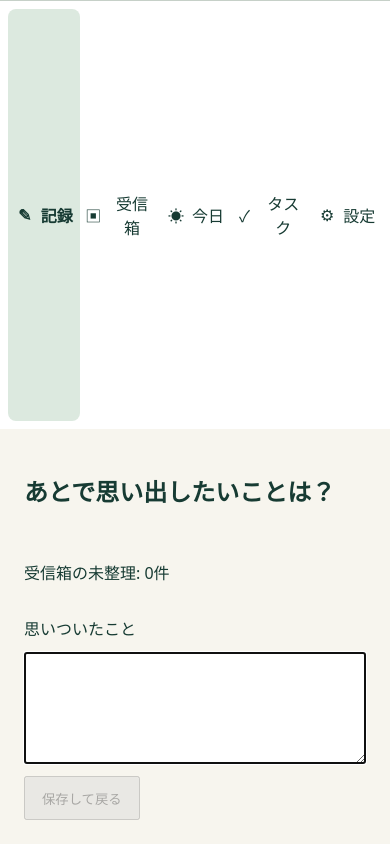
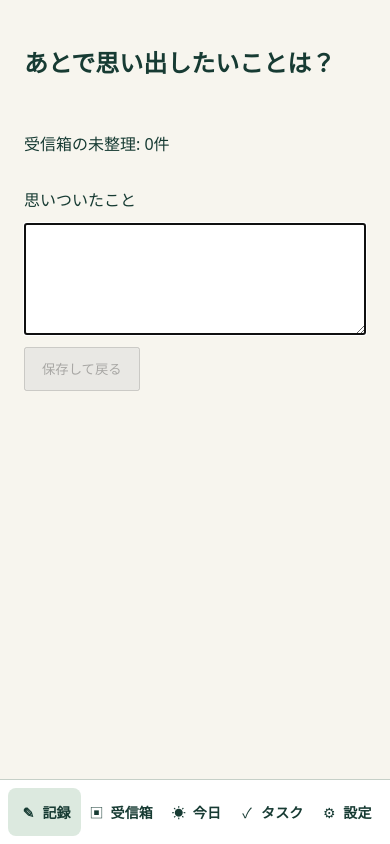
Before and after one commit to gerupon-lgtm/atoqueue, a React (Vite) app in the folder apps/web/: page / in a window 390 px wide. Built offline with nearby package versions, Linux system fonts and the light colour scheme.

Commit message:
fix: keep mobile navigation compact

```diff
--- a/apps/web/src/app/AppShell.css
+++ b/apps/web/src/app/AppShell.css
@@ -22,35 +22,49 @@ body {
 }
 
 .app-shell__content {
+  grid-column: 1;
+  grid-row: 1;
+  min-width: 0;
   padding: var(--app-content-padding);
 }
 
 .app-shell__navigation {
+  grid-column: 1;
+  grid-row: 2;
   display: flex;
-  justify-content: space-around;
-  gap: 0.25rem;
+  align-items: center;
+  justify-content: space-between;
+  gap: 0.125rem;
   padding: 0.5rem;
   border-top: 1px solid #c6d0c8;
   background: #ffffff;
 }
 
 .app-shell__nav-link {
-  min-width: 44px;
-  min-height: 44px;
+  min-height: 48px;
   display: inline-flex;
   flex: 1 1 0;
+  min-width: 0;
   align-items: center;
   justify-content: center;
-  gap: 0.375rem;
+  gap: 0.25rem;
+  padding: 0.25rem 0.125rem;
   border-radius: 0.5rem;
   color: #173b33;
+  font-size: 0.875rem;
   text-align: center;
   text-decoration: none;
+  white-space: nowrap;
 }
 
 .app-shell__nav-icon {
   width: 1.25rem;
   text-align: center;
+}
+
+.app-shell__nav-label {
+  font-weight: 600;
+  letter-spacing: 0.01em;
 }
 
 .app-shell__nav-link[aria-current="page"] {
@@ -86,5 +100,7 @@ body {
 
   .app-shell__nav-link {
     flex: 0 0 44px;
+    justify-content: flex-start;
+    padding-inline: 0.625rem;
   }
 }
--- a/apps/web/src/app/AppShell.tsx
+++ b/apps/web/src/app/AppShell.tsx
@@ -31,7 +31,7 @@ export function AppShell() {
             <span aria-hidden="true" className="app-shell__nav-icon">
               {icon}
             </span>
-            <span>{label}</span>
+            <span className="app-shell__nav-label">{label}</span>
           </NavLink>
         ))}
       </nav>
```
Also changed, not shown: 2 other files (tests, documents, lock files or other folders).
